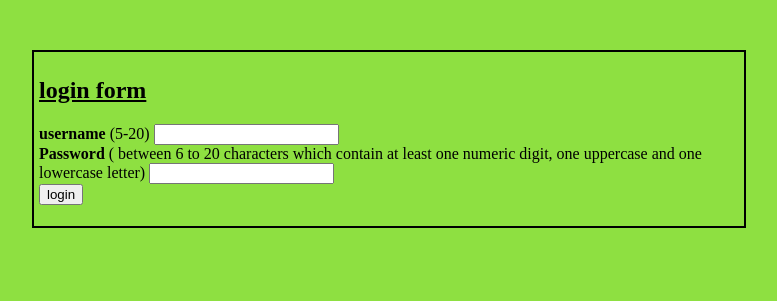
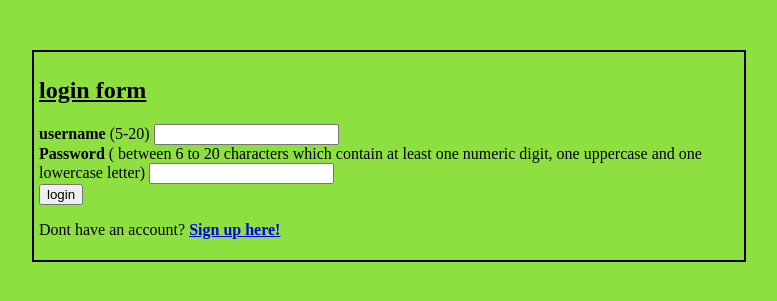
Before and after one commit to adarshsc2000/AuctionWebsite, a PHP site: page /login_form.php in a window 1280 px wide. Shown: the top 301 px of the page, without its empty margins (251-1028 px from the left). Run offline with PHP 8.4, Linux system fonts and the light colour scheme.

Commit message:
a small change

```diff
--- a/login_form.php
+++ b/login_form.php
@@ -21,7 +21,7 @@
     <input type='submit' name='login_user' value='login'>
 
   </form>
-
+    <p>Dont have an account? <b><a href="registration_form.php">Sign up here!</a></b> </p>
  </div>
 <?php
 
```
